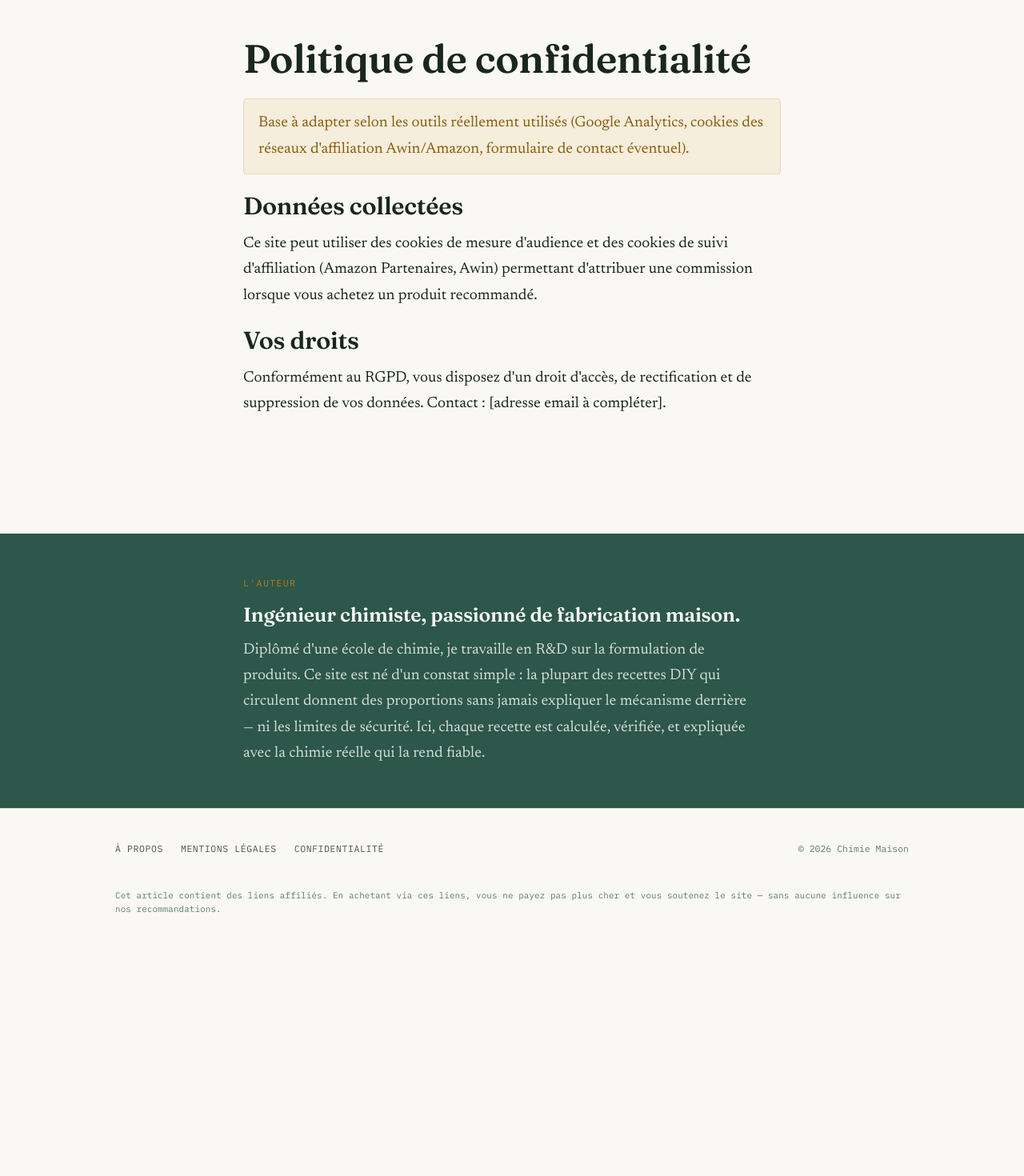
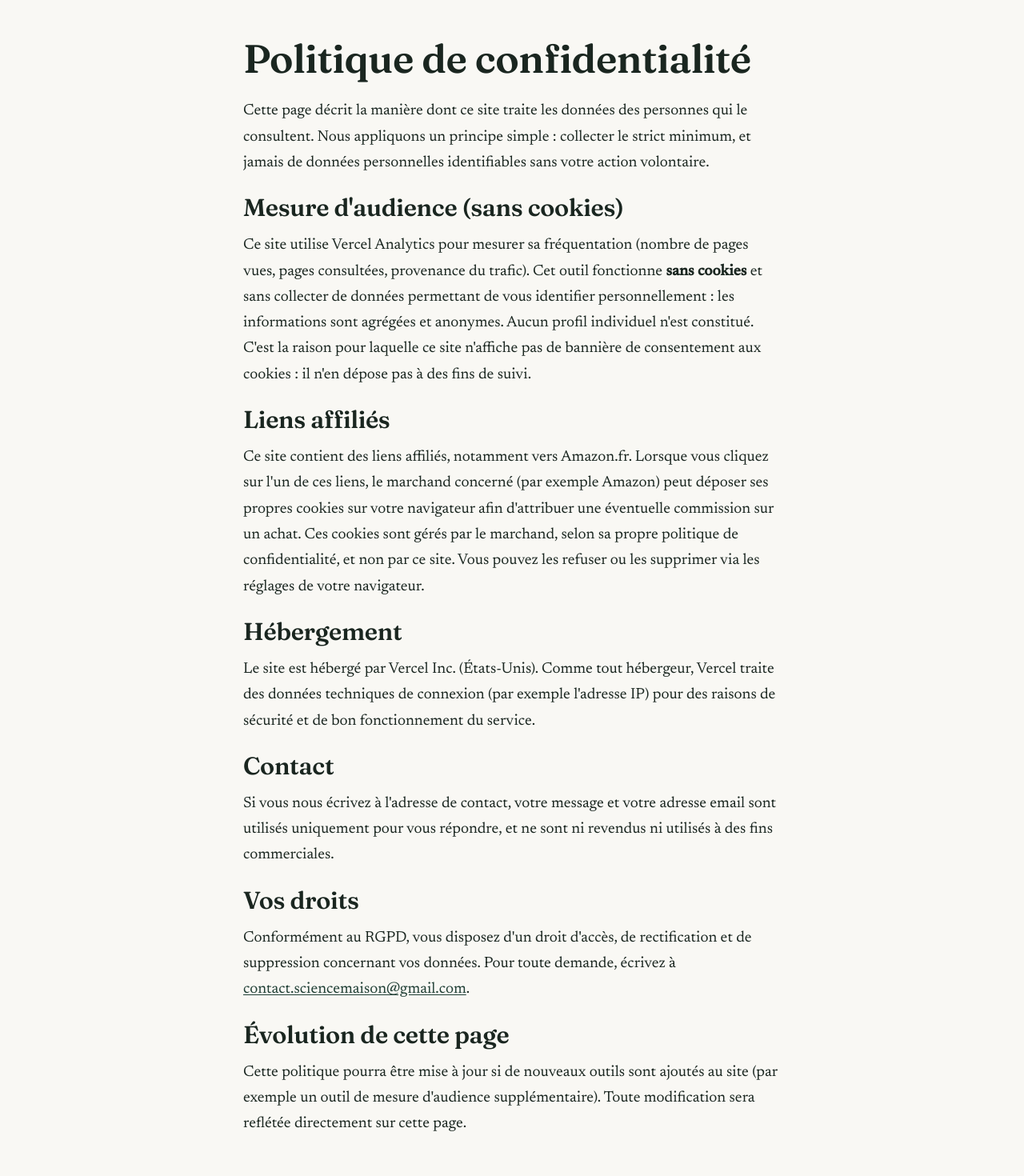
Before and after one commit to ruizmaxime51-art/Pourquoi--a-Marche, a Next.js app: page /politique-confidentialite in a window 1280 px wide. Shown: the part 100-1570 px from the top of the page at 80% size. Before the commit the page ends 1273 px from the top, so only its background shows below. Built offline with nearby package versions, Linux system fonts and the light colour scheme.

Commit message:
Add files via upload

```diff
--- a/app/politique-confidentialite/page.js
+++ b/app/politique-confidentialite/page.js
@@ -1,22 +1,67 @@
+export const metadata = {
+  title: 'Politique de confidentialité',
+  description: "Politique de confidentialité du site Chimie Maison.",
+  robots: { index: false, follow: true },
+};
+
 export default function Confidentialite() {
   return (
     <main>
       <article className="post">
         <h1>Politique de confidentialité</h1>
-        <p className="notice-box">
-          Base à adapter selon les outils réellement utilisés (Google Analytics, cookies des
-          réseaux d&apos;affiliation Awin/Amazon, formulaire de contact éventuel).
+
+        <p>
+          Cette page décrit la manière dont ce site traite les données des personnes qui le
+          consultent. Nous appliquons un principe simple&nbsp;: collecter le strict minimum, et
+          jamais de données personnelles identifiables sans votre action volontaire.
         </p>
-        <h2>Données collectées</h2>
+
+        <h2>Mesure d&apos;audience (sans cookies)</h2>
         <p>
-          Ce site peut utiliser des cookies de mesure d&apos;audience et des cookies de suivi
-          d&apos;affiliation (Amazon Partenaires, Awin) permettant d&apos;attribuer une commission
-          lorsque vous achetez un produit recommandé.
+          Ce site utilise Vercel Analytics pour mesurer sa fréquentation (nombre de pages vues,
+          pages consultées, provenance du trafic). Cet outil fonctionne <strong>sans cookies</strong>
+          {' '}et sans collecter de données permettant de vous identifier personnellement&nbsp;: les
+          informations sont agrégées et anonymes. Aucun profil individuel n&apos;est constitué.
+          C&apos;est la raison pour laquelle ce site n&apos;affiche pas de bannière de consentement
+          aux cookies&nbsp;: il n&apos;en dépose pas à des fins de suivi.
         </p>
+
+        <h2>Liens affiliés</h2>
+        <p>
+          Ce site contient des liens affiliés, notamment vers Amazon.fr. Lorsque vous cliquez sur
+          l&apos;un de ces liens, le marchand concerné (par exemple Amazon) peut déposer ses
+          propres cookies sur votre navigateur afin d&apos;attribuer une éventuelle commission sur
+          un achat. Ces cookies sont gérés par le marchand, selon sa propre politique de
+          confidentialité, et non par ce site. Vous pouvez les refuser ou les supprimer via les
+          réglages de votre navigateur.
+        </p>
+
+        <h2>Hébergement</h2>
+        <p>
+          Le site est hébergé par Vercel Inc. (États-Unis). Comme tout hébergeur, Vercel traite
+          des données techniques de connexion (par exemple l&apos;adresse IP) pour des raisons de
+          sécurité et de bon fonctionnement du service.
+        </p>
+
+        <h2>Contact</h2>
+        <p>
+          Si vous nous écrivez à l&apos;adresse de contact, votre message et votre adresse email
+          sont utilisés uniquement pour vous répondre, et ne sont ni revendus ni utilisés à des
+          fins commerciales.
+        </p>
+
         <h2>Vos droits</h2>
         <p>
           Conformément au RGPD, vous disposez d&apos;un droit d&apos;accès, de rectification et de
-          suppression de vos données. Contact : [adresse email à compléter].
+          suppression concernant vos données. Pour toute demande, écrivez à{' '}
+          <a href="mailto:contact.sciencemaison@gmail.com">contact.sciencemaison@gmail.com</a>.
+        </p>
+
+        <h2>Évolution de cette page</h2>
+        <p>
+          Cette politique pourra être mise à jour si de nouveaux outils sont ajoutés au site
+          (par exemple un outil de mesure d&apos;audience supplémentaire). Toute modification sera
+          reflétée directement sur cette page.
         </p>
       </article>
     </main>
```
